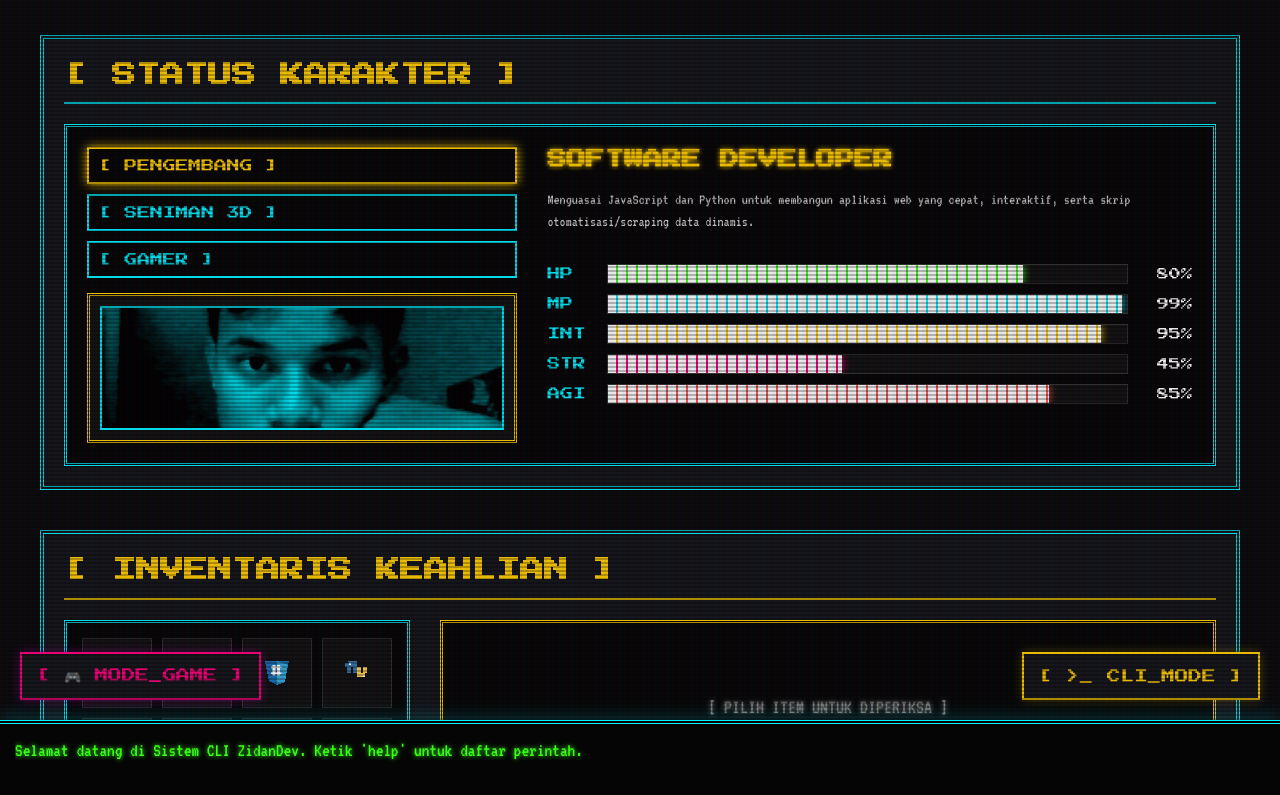
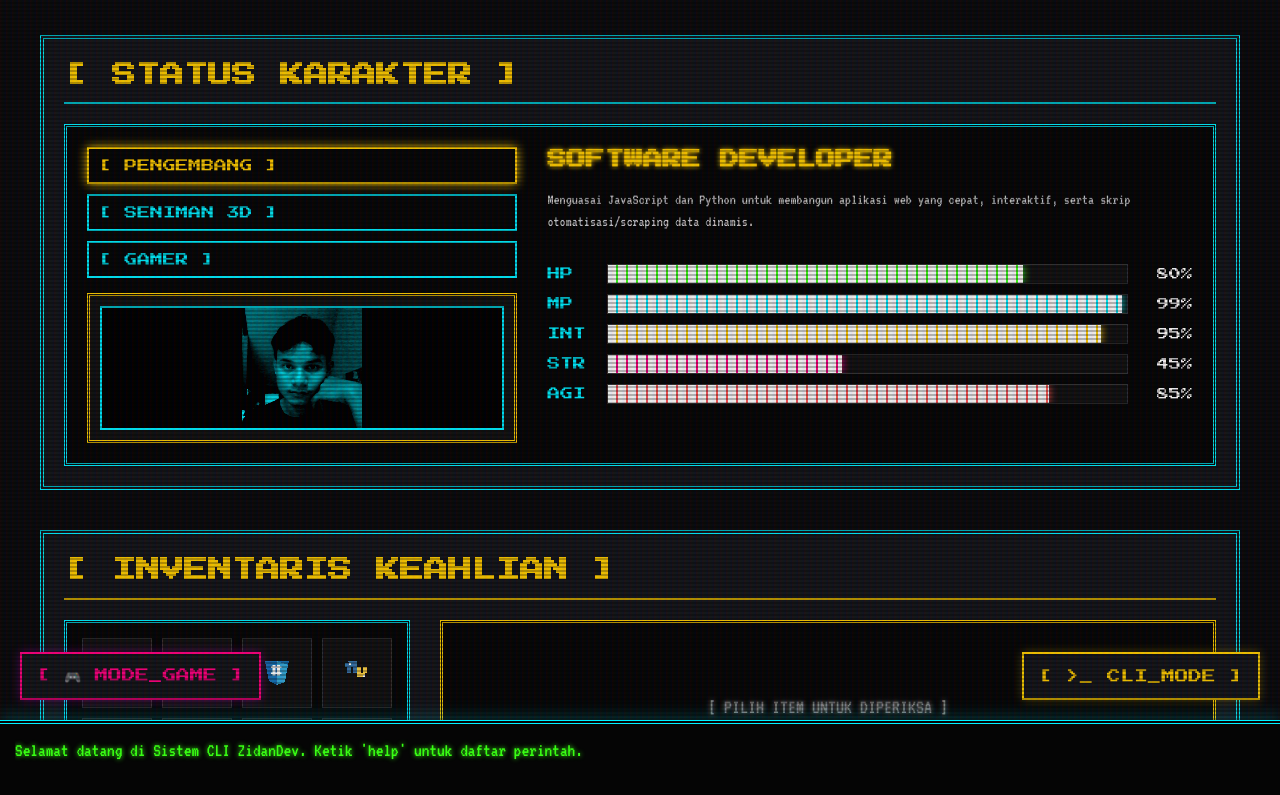
Before and after one commit to zidanLPTP/ZidanDev, a website built with Vite: page index.html in a window 1280 px wide. Shown: the part 80-875 px from the top of the page. Built offline with nearby package versions, Linux system fonts and the light colour scheme.

Commit message:
fix: change object-fit to contain and scoped multiply overlay during SVG fallback

```diff
--- a/src/main.js
+++ b/src/main.js
@@ -234,7 +234,7 @@ document.addEventListener('DOMContentLoaded', () => {
       // Update Portrait with retro photo filter and fallback
       portraitBox.innerHTML = `
         <div class="pixelated-photo-container ${id}">
-          <img src="/zidan.jpg" class="retro-photo" onerror="this.style.display='none'; this.nextElementSibling.style.display='block';" />
+          <img src="/zidan.jpg" class="retro-photo" onerror="this.parentElement.classList.add('has-fallback'); this.style.display='none'; this.nextElementSibling.style.display='block';" />
           <div class="fallback-sprite" style="display: none;">
             ${getCharacterSprite(id)}
           </div>
--- a/src/style.css
+++ b/src/style.css
@@ -847,14 +847,14 @@ h1, h2, h3 {
 .retro-photo {
   width: 100%;
   height: 100%;
-  object-fit: cover;
+  object-fit: contain;
   image-rendering: pixelated;
   image-rendering: crisp-edges;
   filter: grayscale(1) contrast(1.8) brightness(1.1);
   display: block;
 }
 
-.pixelated-photo-container::after {
+.pixelated-photo-container:not(.has-fallback)::after {
   content: '';
   position: absolute;
   top: 0;
```
Also changed, not shown: tests/character-ui.test.js (+1 -1 lines).
